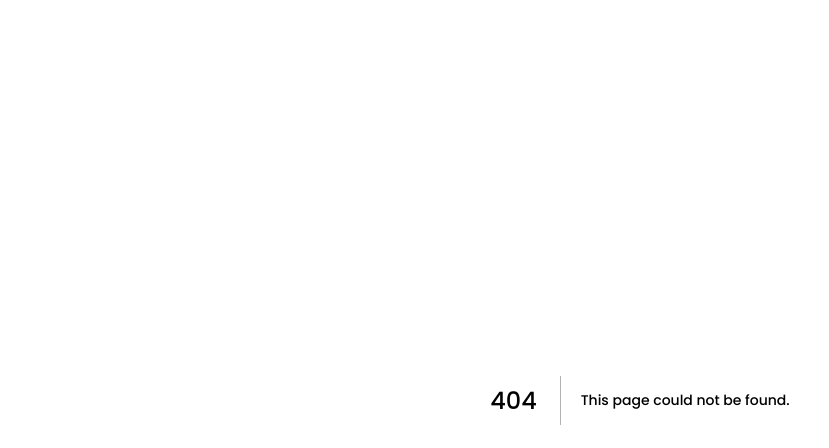
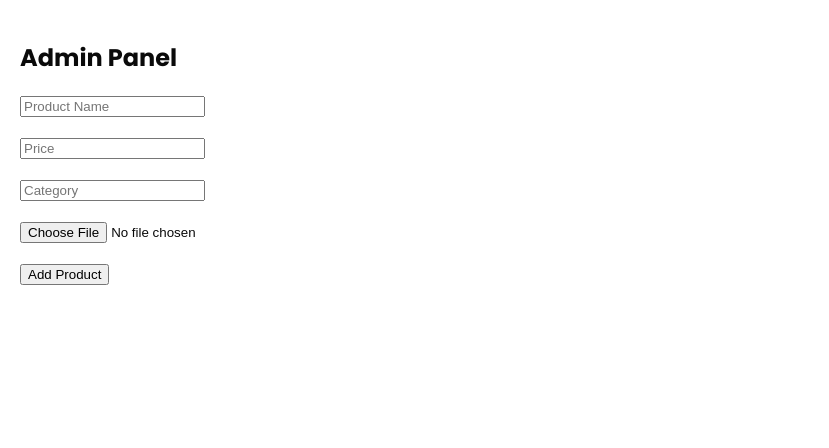
Before and after one commit to YvngKidda/YK-Collection1.0, a Next.js app: page /app/admin in a window 1280 px wide. Before the commit this address had no page. Shown: the top 448 px of the page, without its empty margins (0-829 px from the left). Built offline with nearby package versions, Linux system fonts and the light colour scheme.

Commit message:
Implement product upload functionality in AdminPage

```diff
--- /dev/null
+++ b/app/app/admin/page.js
@@ -0,0 +1,56 @@
+
+"use client";
+
+import { useState } from "react";
+import { uploadImage } from "../../components/upload";
+
+export default function AdminPage() {
+  const [name, setName] = useState("");
+  const [price, setPrice] = useState("");
+  const [category, setCategory] = useState("");
+  const [imageFile, setImageFile] = useState(null);
+  const [uploading, setUploading] = useState(false);
+
+  const handleSubmit = async () => {
+    if (!name || !price) {
+      alert("Fill all fields");
+      return;
+    }
+
+    setUploading(true);
+
+    let imageUrl = "";
+    if (imageFile) {
+      imageUrl = await uploadImage(imageFile);
+    }
+
+    const product = {
+      name,
+      price,
+      category,
+      image: imageUrl,
+      createdAt: Date.now(),
+    };
+
+    console.log(product); // next step we save to database
+
+    alert("Product created (check console)");
+    setUploading(false);
+  };
+
+  return (
+    <div style={{ padding: 20 }}>
+      <h2>Admin Panel</h2>
+
+      <input placeholder="Product Name" onChange={(e) => setName(e.target.value)} /><br /><br />
+      <input placeholder="Price" onChange={(e) => setPrice(e.target.value)} /><br /><br />
+      <input placeholder="Category" onChange={(e) => setCategory(e.target.value)} /><br /><br />
+
+      <input type="file" accept="image/*" onChange={(e) => setImageFile(e.target.files[0])} /><br /><br />
+
+      <button onClick={handleSubmit}>
+        {uploading ? "Uploading..." : "Add Product"}
+      </button>
+    </div>
+  );
+}
```
Also changed, not shown: 1 other file (tests, documents, lock files or other folders).
